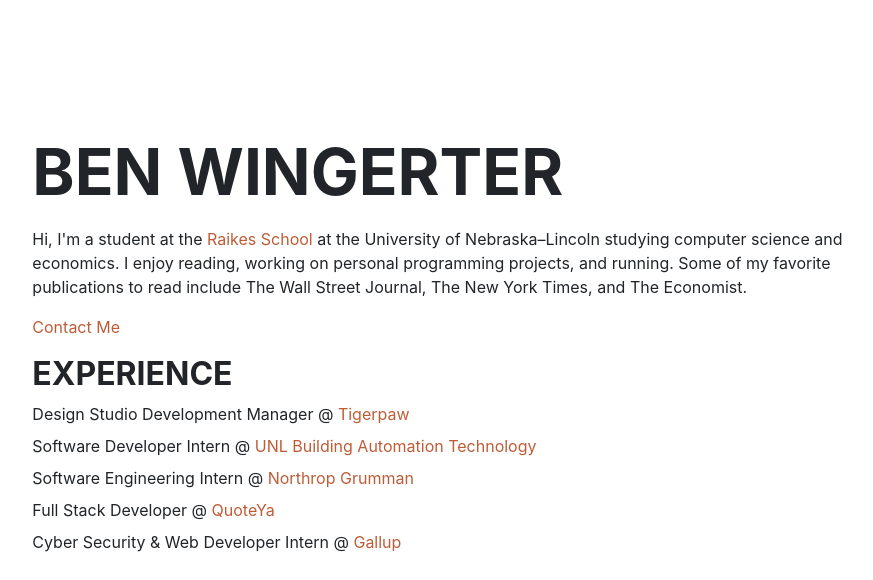
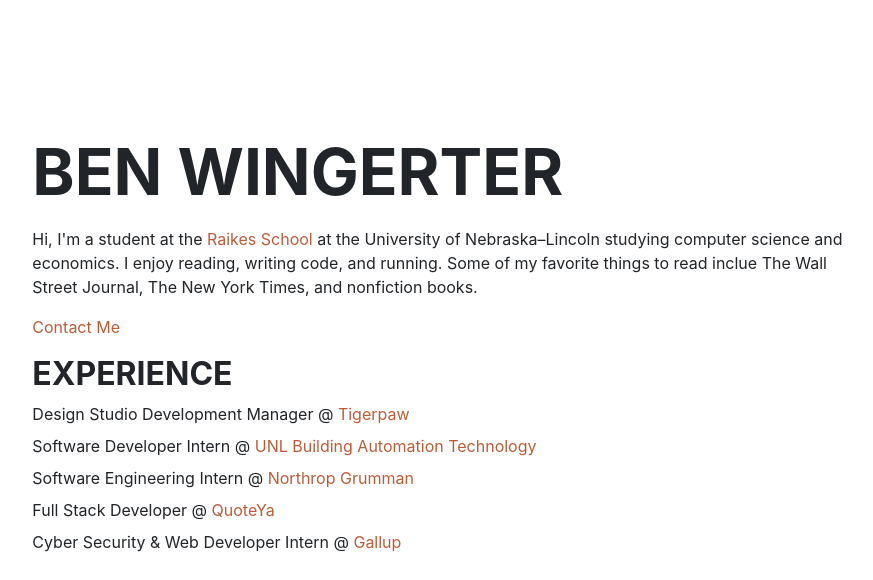
Before and after one commit to benwingerter/personal-website, a plain HTML site: page index.html in a window 1280 px wide. Shown: the top 580 px of the page, without its empty margins (196-1069 px from the left). Drawn offline with Linux system fonts and the light colour scheme; a web font is replaced by a local one.

Commit message:
Update about me

```diff
--- a/index.html
+++ b/index.html
@@ -35,8 +35,8 @@
                     </h1>
                     <p class="mt-3">
                         Hi, I'm a student at the <a href="https://raikes.unl.edu/" class="schoolLink">Raikes School</a> at the University of Nebraska–Lincoln
-                        studying computer science and economics. I enjoy reading, working on personal programming projects,
-                        and running. Some of my favorite publications to read include The Wall Street Journal, The New York Times, and The Economist.
+                        studying computer science and economics. I enjoy reading, writing code,
+                        and running. Some of my favorite things to read inclue The Wall Street Journal, The New York Times, and nonfiction books.
                     </p>
                     <p class="mb-3">
                         <a href="mailto:ben@benwingerter.com">Contact Me</a>
```
